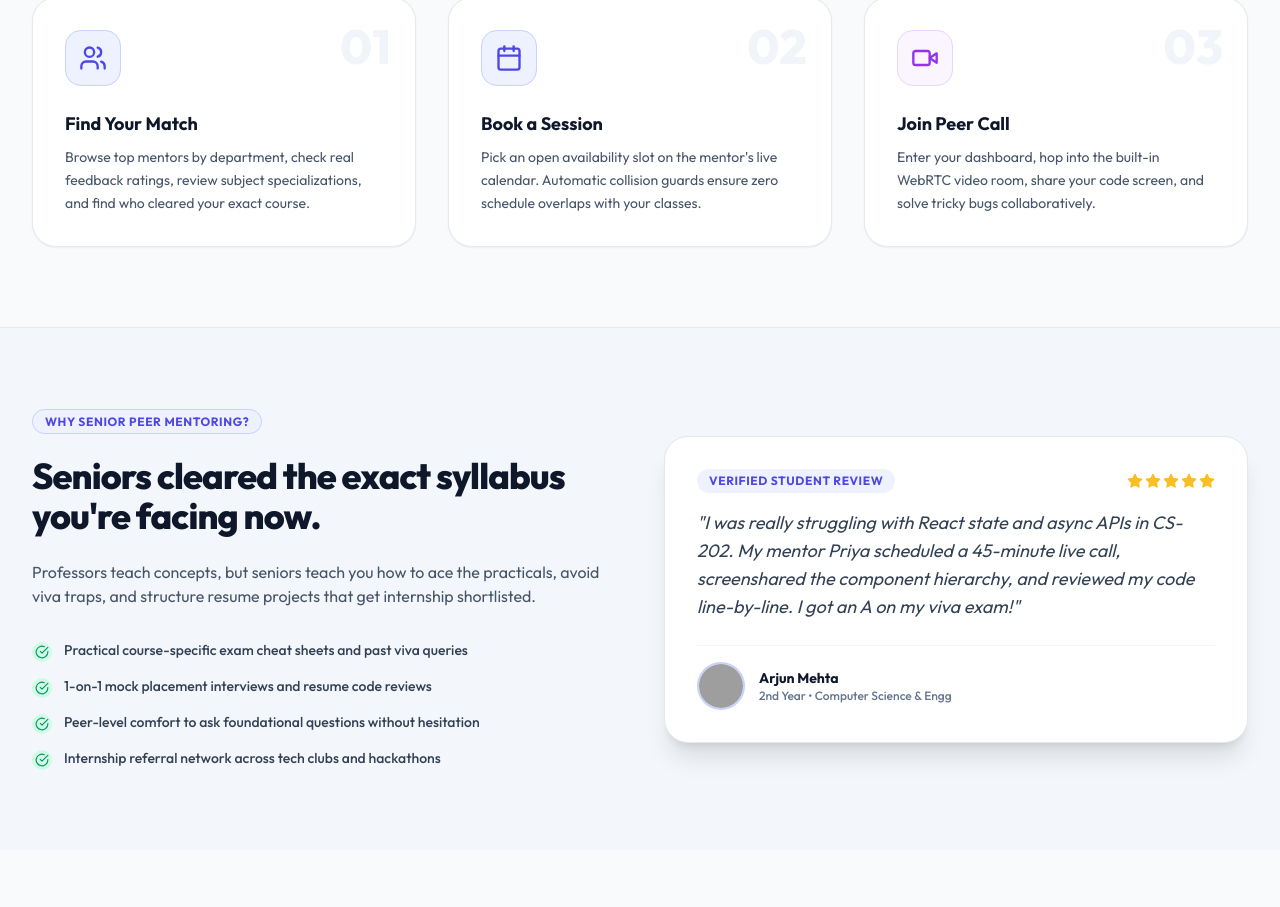
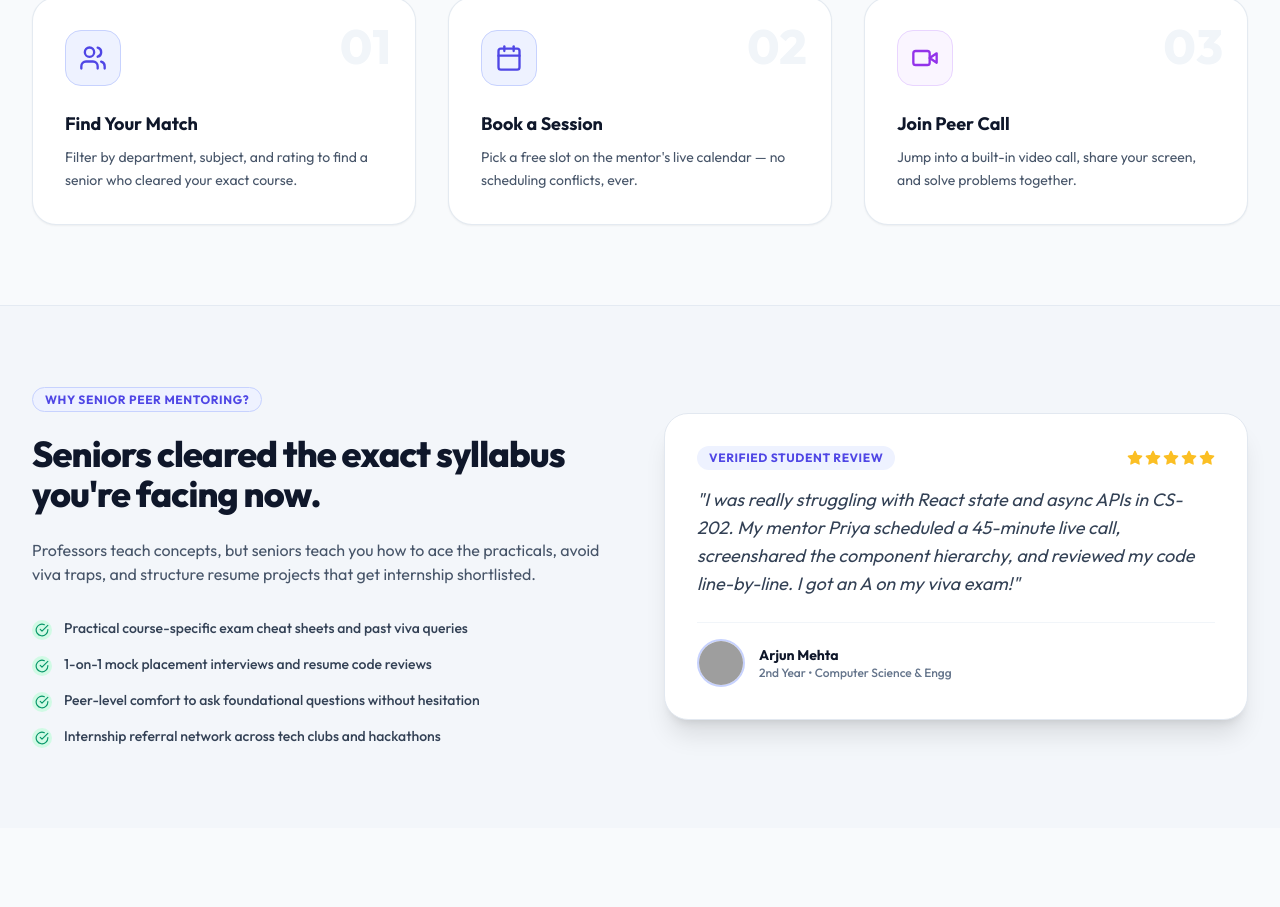
Before and after one commit to Pranav29Arora/Campus-Mentorship-Peer-Tutoring-Platform, a React (Vite) app in the folder frontend/: page / in a window 1280 px wide. Shown: the part 1108-2015 px from the top of the page. Built offline with nearby package versions, Linux system fonts and the light colour scheme; no server answers; grey boxes are pictures that could not be loaded.

Commit message:
ux: shorten How It Works step card descriptions to be crisp one-liners

```diff
--- a/frontend/src/pages/Home.jsx
+++ b/frontend/src/pages/Home.jsx
@@ -219,7 +219,7 @@ const Home = () => {
             </div>
             <h3 className="text-lg font-bold text-slate-900 dark:text-white mb-2">Find Your Match</h3>
             <p className="text-sm text-slate-600 dark:text-slate-400 leading-relaxed">
-              Browse top mentors by department, check real feedback ratings, review subject specializations, and find who cleared your exact course.
+              Filter by department, subject, and rating to find a senior who cleared your exact course.
             </p>
           </div>
 
@@ -231,7 +231,7 @@ const Home = () => {
             </div>
             <h3 className="text-lg font-bold text-slate-900 dark:text-white mb-2">Book a Session</h3>
             <p className="text-sm text-slate-600 dark:text-slate-400 leading-relaxed">
-              Pick an open availability slot on the mentor's live calendar. Automatic collision guards ensure zero schedule overlaps with your classes.
+              Pick a free slot on the mentor's live calendar — no scheduling conflicts, ever.
             </p>
           </div>
 
@@ -243,7 +243,7 @@ const Home = () => {
             </div>
             <h3 className="text-lg font-bold text-slate-900 dark:text-white mb-2">Join Peer Call</h3>
             <p className="text-sm text-slate-600 dark:text-slate-400 leading-relaxed">
-              Enter your dashboard, hop into the built-in WebRTC video room, share your code screen, and solve tricky bugs collaboratively.
+              Jump into a built-in video call, share your screen, and solve problems together.
             </p>
           </div>
 
```
